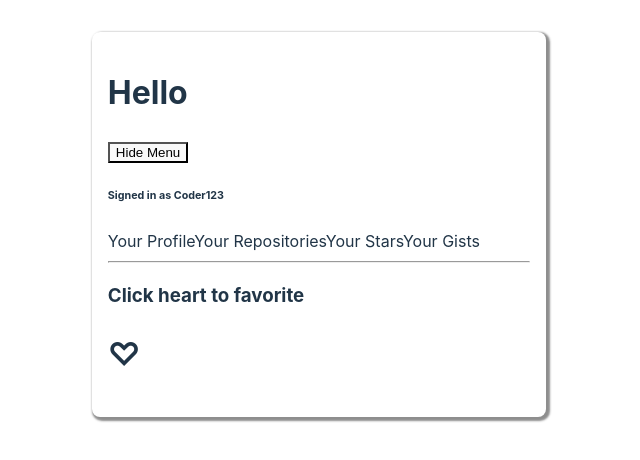
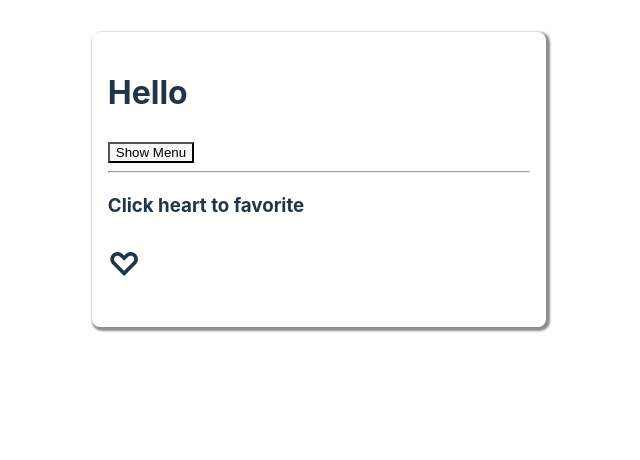
Before and after one commit to y-by/02, a React (Vite) app in the folder practice-HOCs/: page / in a window 1280 px wide. Shown: the top 460 px of the page, without its empty margins (321-961 px from the left). Built offline with nearby package versions, Linux system fonts and the light colour scheme.

Commit message:
change higher order component to render props

```diff
--- a/practice-HOCs/src/Favorite.jsx
+++ b/practice-HOCs/src/Favorite.jsx
@@ -1,21 +1,24 @@
 import React from "react"
-import {withToggler} from "./HOCs/withToggler"
+import Toggler from "./Toggler"
 
 function Favorite(props) {
       return (
+        <Toggler render={
+            (on, toggle) => (
           <div>
               <h3>Click heart to favorite</h3>
               <h1>
                   <span
                       className="point"
-                      onClick={props.toggle}
+                      onClick={toggle}
                   >
-                      {props.on ? "❤️" : "♡"}
+                      {on ? "❤️" : "♡"}
                   </span>
               </h1>
           </div>
+            )
+        }/>
       )
 }
 
-const SuperchargeFavoriteComponent = withToggler(Favorite, {defaultOnValue: false})
-export default SuperchargeFavoriteComponent
+export default Favorite
--- a/practice-HOCs/src/HOCs/withToggler.jsx
+++ /dev/null
@@ -1,33 +0,0 @@
-import React, {Component} from "react"
-// HOC is a function that takes a component
-// as a parameter and returns a new component
-// wrapping the given component and "supercharging" it
-
-class Toggler extends Component {
-  state = {
-    on: this.props.defaultOnValue
-  }
-
-  toggle = () => {
-    this.setState(prevState => {
-      return {
-        on: !prevState.on
-      }
-    })
-  }
-
-  render() {
-    const {component: C, defaultOnValue, ...props} = this.props
-    return (
-      <C on={this.state.on} toggle={this.toggle} {...props}/>
-    )
-  }
-}
-
-export function withToggler(component, optionsObj) {
-  return function(props) {
-    return (
-      <Toggler component={component} defaultOnValue={optionsObj.defaultOnValue} {...props}/>
-    )
-  }
-}
--- a/practice-HOCs/src/Menu.jsx
+++ b/practice-HOCs/src/Menu.jsx
@@ -1,11 +1,14 @@
 import React from "react"
-import {withToggler} from "./HOCs/withToggler"
+import Toggler from "./Toggler"
+// import Toggler from "./Toggler"
 
 function Menu(props) {
         return (
+            <Toggler render={
+                (on, toggle) => (
                 <div>
-                <button className="point" onClick={props.toggle}>{props.on ? "Hide" : "Show"} Menu </button>
-                <nav style={{display: props.on ? "block" : "none"}}>
+                    <button className="point" onClick={toggle}>{on ? "Hide" : "Show"} Menu </button>
+                    <nav style={{display: on ? "block" : "none"}}>
                         <h6>Signed in as Coder123</h6>
                         <a>Your Profile</a>
                         <a>Your Repositories</a>
@@ -14,7 +17,9 @@ function Menu(props) {
                     </nav>
                 </div>
                 )
+            }/>
+        )
 }
 
-const SuperchargeMenuComponent = withToggler(Menu, {defaultOnValue: true})
-export default SuperchargeMenuComponent
+
+export default Menu
--- /dev/null
+++ b/practice-HOCs/src/Toggler.jsx
@@ -0,0 +1,25 @@
+import React, {Component} from "react"
+
+class Toggler extends Component {
+  state = {
+    on: this.props.defaultOnValue
+  }
+
+  toggle = () => {
+    this.setState(prevState => {
+      return {
+        on: !prevState.on
+      }
+    })
+  }
+
+  render() {
+    return (
+      <div>
+        {this.props.render(this.state.on, this.toggle)}
+      </div>
+    )
+  }
+}
+
+export default Toggler
```
Lines whose indentation alone changed are shown as unchanged.
